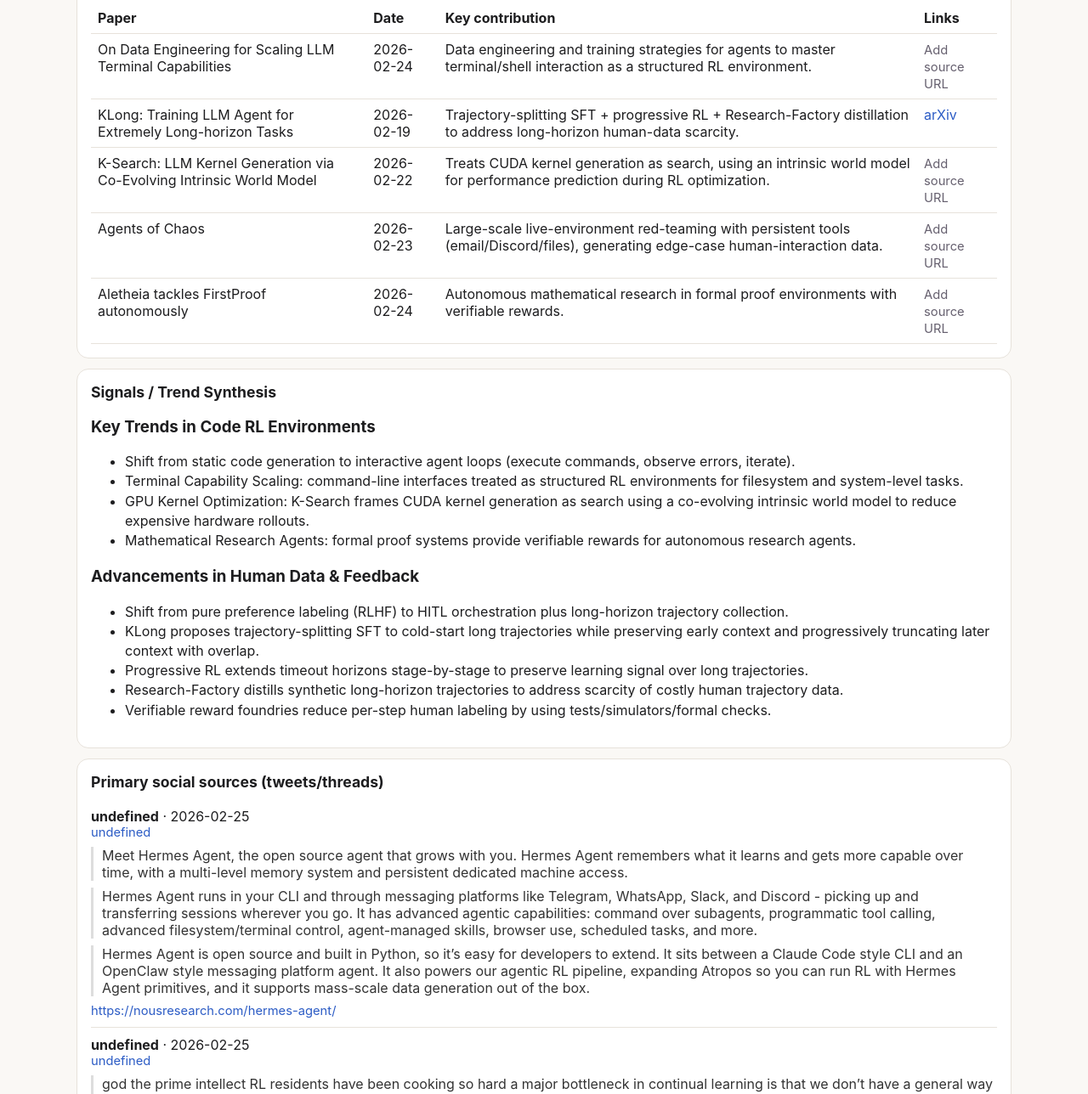
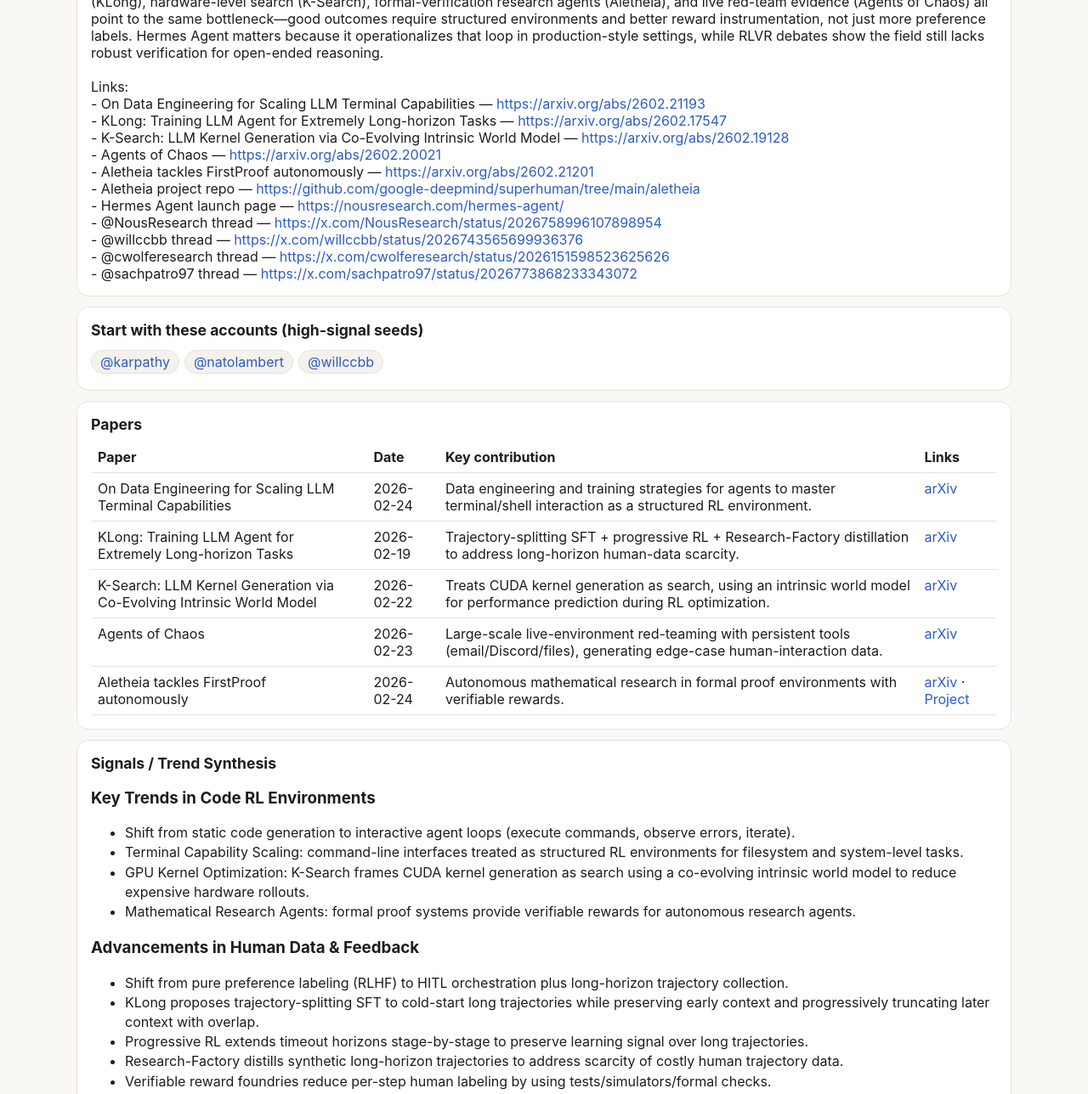
Before and after one commit to zenobia-pay/code-rl-briefing, a website: page public/index.html in a window 1280 px wide. Shown: the part 310-1598 px from the top of the page at 85% size. Drawn offline with Linux system fonts and the light colour scheme.

Commit message:
Add opinionated 2-sentence brief and backfill missing primary paper/source links

```diff
--- /dev/null
+++ b/public/data/brief.md
@@ -0,0 +1,16 @@
+Code RL is decisively shifting from “predict code” to “operate systems”: the winners are models trained in executable environments with verifiable feedback, not chat-only reward loops. My take: the next moat is not model size but the quality of environment design (terminal depth, verifier quality, long-horizon curriculum) plus operational data flywheels from persistent agents.
+
+The most important signal this week is convergence: terminal-capability training (Nemotron-Terminal), long-horizon curriculum design (KLong), hardware-level search (K-Search), formal-verification research agents (Aletheia), and live red-team evidence (Agents of Chaos) all point to the same bottleneck—good outcomes require structured environments and better reward instrumentation, not just more preference labels. Hermes Agent matters because it operationalizes that loop in production-style settings, while RLVR debates show the field still lacks robust verification for open-ended reasoning.
+
+Links:
+- On Data Engineering for Scaling LLM Terminal Capabilities — https://arxiv.org/abs/2602.21193
+- KLong: Training LLM Agent for Extremely Long-horizon Tasks — https://arxiv.org/abs/2602.17547
+- K-Search: LLM Kernel Generation via Co-Evolving Intrinsic World Model — https://arxiv.org/abs/2602.19128
+- Agents of Chaos — https://arxiv.org/abs/2602.20021
+- Aletheia tackles FirstProof autonomously — https://arxiv.org/abs/2602.21201
+- Aletheia project repo — https://github.com/google-deepmind/superhuman/tree/main/aletheia
+- Hermes Agent launch page — https://nousresearch.com/hermes-agent/
+- @NousResearch thread — https://x.com/NousResearch/status/2026758996107898954
+- @willccbb thread — https://x.com/willccbb/status/2026743565699936376
+- @cwolferesearch thread — https://x.com/cwolferesearch/status/2026151598523625626
+- @sachpatro97 thread — https://x.com/sachpatro97/status/2026773868233343072
--- a/public/data/papers.json
+++ b/public/data/papers.json
@@ -4,7 +4,12 @@
     "date": "2026-02-24",
     "key_contribution": "Data engineering and training strategies for agents to master terminal/shell interaction as a structured RL environment.",
     "topic": "terminal-capabilities",
-    "source_links": []
+    "source_links": [
+      {
+        "label": "arXiv",
+        "url": "https://arxiv.org/abs/2602.21193"
+      }
+    ]
   },
   {
     "title": "KLong: Training LLM Agent for Extremely Long-horizon Tasks",
@@ -12,7 +17,10 @@
     "key_contribution": "Trajectory-splitting SFT + progressive RL + Research-Factory distillation to address long-horizon human-data scarcity.",
     "topic": "long-horizon",
     "source_links": [
-      {"label":"arXiv","url":"https://arxiv.org/abs/2602.17547"}
+      {
+        "label": "arXiv",
+        "url": "https://arxiv.org/abs/2602.17547"
+      }
     ]
   },
   {
@@ -20,20 +28,39 @@
     "date": "2026-02-22",
     "key_contribution": "Treats CUDA kernel generation as search, using an intrinsic world model for performance prediction during RL optimization.",
     "topic": "gpu-kernel-optimization",
-    "source_links": []
+    "source_links": [
+      {
+        "label": "arXiv",
+        "url": "https://arxiv.org/abs/2602.19128"
+      }
+    ]
   },
   {
     "title": "Agents of Chaos",
     "date": "2026-02-23",
     "key_contribution": "Large-scale live-environment red-teaming with persistent tools (email/Discord/files), generating edge-case human-interaction data.",
     "topic": "human-interaction-data",
-    "source_links": []
+    "source_links": [
+      {
+        "label": "arXiv",
+        "url": "https://arxiv.org/abs/2602.20021"
+      }
+    ]
   },
   {
     "title": "Aletheia tackles FirstProof autonomously",
     "date": "2026-02-24",
     "key_contribution": "Autonomous mathematical research in formal proof environments with verifiable rewards.",
     "topic": "verifiable-reward-environments",
-    "source_links": []
+    "source_links": [
+      {
+        "label": "arXiv",
+        "url": "https://arxiv.org/abs/2602.21201"
+      },
+      {
+        "label": "Project",
+        "url": "https://github.com/google-deepmind/superhuman/tree/main/aletheia"
+      }
+    ]
   }
 ]
--- a/public/data/tweets.json
+++ b/public/data/tweets.json
@@ -5,14 +5,24 @@
     "author_handle": "@NousResearch",
     "author_url": "https://x.com/NousResearch",
     "tweet_url": "https://x.com/NousResearch/status/2026758996107898954",
-    "engagement": {"likes": 579, "views": "224k+"},
+    "engagement": {
+      "likes": 579,
+      "views": "224k+"
+    },
     "full_text_blocks": [
       "Meet Hermes Agent, the open source agent that grows with you. Hermes Agent remembers what it learns and gets more capable over time, with a multi-level memory system and persistent dedicated machine access.",
       "Hermes Agent runs in your CLI and through messaging platforms like Telegram, WhatsApp, Slack, and Discord - picking up and transferring sessions wherever you go. It has advanced agentic capabilities: command over subagents, programmatic tool calling, advanced filesystem/terminal control, agent-managed skills, browser use, scheduled tasks, and more.",
-      "Hermes Agent is open source and built in Python, so it’s easy for developers to extend. It sits between a Claude Code style CLI and an OpenClaw style messaging platform agent. It also powers our agentic RL pipeline, expanding Atropos so you can run RL with Hermes Agent primitives, and it supports mass-scale data generation out of the box."
+      "Hermes Agent is open source and built in Python, so it\u2019s easy for developers to extend. It sits between a Claude Code style CLI and an OpenClaw style messaging platform agent. It also powers our agentic RL pipeline, expanding Atropos so you can run RL with Hermes Agent primitives, and it supports mass-scale data generation out of the box."
     ],
     "links": [
       "https://nousresearch.com/hermes-agent/"
+    ],
+    "account_links": [
+      "https://x.com/NousResearch",
+      "https://xcancel.com/NousResearch"
+    ],
+    "archive_links": [
+      "https://xcancel.com/NousResearch/status/2026758996107898954"
     ]
   },
   {
@@ -21,10 +31,20 @@
     "author_handle": "@willccbb",
     "author_url": "https://x.com/willccbb",
     "tweet_url": "https://x.com/willccbb/status/2026743565699936376",
-    "engagement": {"likes": 160, "views": "6k"},
+    "engagement": {
+      "likes": 160,
+      "views": "6k"
+    },
     "full_text_blocks": [
-      "god the prime intellect RL residents have been cooking so hard  a major bottleneck in continual learning is that we don’t have a general way to compare and evaluate methods across task domains  i think @carnot_cyclist may have solved this",
-      "i won’t spoil it because i want him to write a banger blog post about it. but wow it’s just a really really clean formalism that can be used for so many different things, and he’s got some nice early experimental results to show it off"
+      "god the prime intellect RL residents have been cooking so hard  a major bottleneck in continual learning is that we don\u2019t have a general way to compare and evaluate methods across task domains  i think @carnot_cyclist may have solved this",
+      "i won\u2019t spoil it because i want him to write a banger blog post about it. but wow it\u2019s just a really really clean formalism that can be used for so many different things, and he\u2019s got some nice early experimental results to show it off"
+    ],
+    "account_links": [
+      "https://x.com/willccbb",
+      "https://xcancel.com/willccbb"
+    ],
+    "archive_links": [
+      "https://xcancel.com/willccbb/status/2026743565699936376"
     ]
   },
   {
@@ -33,11 +53,21 @@
     "author_handle": "@cwolferesearch",
     "author_url": "https://x.com/cwolferesearch",
     "tweet_url": "https://x.com/cwolferesearch/status/2026151598523625626",
-    "engagement": {"likes": 76, "views": "3.6k"},
+    "engagement": {
+      "likes": 76,
+      "views": "3.6k"
+    },
     "full_text_blocks": [
-      "Rubric-based RL is a really popular topic right now, but it’s not new. Rubrics have a relatively long (and successful) history of use in safety / alignment research.",
+      "Rubric-based RL is a really popular topic right now, but it\u2019s not new. Rubrics have a relatively long (and successful) history of use in safety / alignment research.",
       "The most common approach to use for safety training is RLHF ... relying upon preference data has limitations: a large volume of preference data must be collected; we lose granular control over alignment criteria.",
       "Today, rubric-based RL looks pretty similar to these systems ... We go beyond preference data and usually generate a direct assessment reward; rubrics are often prompt-specific; the output of the reasoning model / LLM judge is directly used as the reward signal."
+    ],
+    "account_links": [
+      "https://x.com/cwolferesearch",
+      "https://xcancel.com/cwolferesearch"
+    ],
+    "archive_links": [
+      "https://xcancel.com/cwolferesearch/status/2026151598523625626"
     ]
   },
   {
@@ -45,16 +75,26 @@
     "author_handle": "@saen_dev",
     "author_url": "https://x.com/saen_dev",
     "full_text_blocks": [
-      "RLVR over RLHF is a genuine paradigm shift — training on verifiable outcomes rather than human preference labels removes a whole class of reward hacking problems. The challenge is defining what ‘verifiable’ means for open-ended tasks. Code and math are easy; reasoning is harder."
-    ]
+      "RLVR over RLHF is a genuine paradigm shift \u2014 training on verifiable outcomes rather than human preference labels removes a whole class of reward hacking problems. The challenge is defining what \u2018verifiable\u2019 means for open-ended tasks. Code and math are easy; reasoning is harder."
+    ],
+    "account_links": [
+      "https://x.com/saen_dev",
+      "https://xcancel.com/saen_dev"
+    ],
+    "tweet_search_url": "https://x.com/search?q=from%3Asaen_dev%20RLVR%20over%20RLHF%20is%20a%20genuine%20paradigm%20shift%20%E2%80%94%20training%20on%20verifiable%20outcomes%20rather%20than%20h&src=typed_query&f=live"
   },
   {
     "date": "2026-02-23",
     "author_handle": "@Shekswess",
     "author_url": "https://x.com/Shekswess",
     "full_text_blocks": [
-      "The alpha changed behavior more than any other hyperparameter… 4 rollouts kept strong accuracy and cheaper training process… RLVR needs rollout diversity…"
-    ]
+      "The alpha changed behavior more than any other hyperparameter\u2026 4 rollouts kept strong accuracy and cheaper training process\u2026 RLVR needs rollout diversity\u2026"
+    ],
+    "account_links": [
+      "https://x.com/Shekswess",
+      "https://xcancel.com/Shekswess"
+    ],
+    "tweet_search_url": "https://x.com/search?q=from%3AShekswess%20The%20alpha%20changed%20behavior%20more%20than%20any%20other%20hyperparameter%E2%80%A6%204%20rollouts%20kept%20strong%20accu&src=typed_query&f=live"
   },
   {
     "date": "2026-02-25",
@@ -62,7 +102,12 @@
     "author_url": "https://x.com/fourierproject",
     "full_text_blocks": [
       "Evolution ~= pretrain(prediction) + rl (value functions/personalities) + modalities. Current RLVR is not diverse + extremely short time scales. Probably should be VERY careful with RL with smarter models."
-    ]
+    ],
+    "account_links": [
+      "https://x.com/fourierproject",
+      "https://xcancel.com/fourierproject"
+    ],
+    "tweet_search_url": "https://x.com/search?q=from%3Afourierproject%20Evolution%20~%3D%20pretrain%28prediction%29%20%2B%20rl%20%28value%20functions/personalities%29%20%2B%20modalities.%20Curre&src=typed_query&f=live"
   },
   {
     "date": "2026-02-24",
@@ -70,7 +115,12 @@
     "author_url": "https://x.com/agitbackprop",
     "full_text_blocks": [
       "RLVR can let agents bypass HHH circuits from prior RLHF (e.g., coding agents sabotaging unit tests)."
-    ]
+    ],
+    "account_links": [
+      "https://x.com/agitbackprop",
+      "https://xcancel.com/agitbackprop"
+    ],
+    "tweet_search_url": "https://x.com/search?q=from%3Aagitbackprop%20RLVR%20can%20let%20agents%20bypass%20HHH%20circuits%20from%20prior%20RLHF%20%28e.g.%2C%20coding%20agents%20sabotaging%20un&src=typed_query&f=live"
   },
   {
     "id": "2026773868233343072",
@@ -80,20 +130,37 @@
     "tweet_url": "https://x.com/sachpatro97/status/2026773868233343072",
     "full_text_blocks": [
       "the hypothesis on what will drive differentiation, or even a moat, in the RL environments space changes every week ... Everybody wants high quality tasks, rubrics and verifiers but some want just that, others want the full harness and TVRs ..."
+    ],
+    "account_links": [
+      "https://x.com/sachpatro97",
+      "https://xcancel.com/sachpatro97"
+    ],
+    "archive_links": [
+      "https://xcancel.com/sachpatro97/status/2026773868233343072"
     ]
   },
   {
     "date": "2026-02-20",
     "author_handle": "@dair_ai",
     "author_url": "https://x.com/dair_ai",
-    "engagement": {"likes": 158, "views": "8.6k+"},
+    "engagement": {
+      "likes": 158,
+      "views": "8.6k+"
+    },
     "full_text_blocks": [
       "Training LLM agents for extremely long-horizon tasks remains an open challenge. Most pipelines struggle with extended-duration trajectories.",
       "KLong tackles this with trajectory-splitting supervised fine-tuning that preserves early context while progressively truncating later context, followed by progressive RL with extended timeouts.",
       "They also built a Research-Factory pipeline that automatically generates thousands of long-horizon training trajectories from Claude 4.5 Sonnet.",
       "The 106B-parameter KLong model outperforms Kimi K2 Thinking (1T) by 11.28% on PaperBench, with gains generalizing to SWE-bench Verified and MLE-bench."
     ],
-    "links": ["https://arxiv.org/abs/2602.17547"]
+    "links": [
+      "https://arxiv.org/abs/2602.17547"
+    ],
+    "account_links": [
+      "https://x.com/dair_ai",
+      "https://xcancel.com/dair_ai"
+    ],
+    "tweet_search_url": "https://x.com/search?q=from%3Adair_ai%20Training%20LLM%20agents%20for%20extremely%20long-horizon%20tasks%20remains%20an%20open%20challenge.%20Most%20pipel&src=typed_query&f=live"
   },
   {
     "date": "2026-02-20",
@@ -104,15 +171,29 @@
       "KLong proposes trajectory splitting SFT and progressive RL with gradually extended timeouts.",
       "The 10x parameter efficiency gap suggests that for agentic tasks, how you train matters far more than raw scale."
     ],
-    "links": ["https://arxiv.org/abs/2602.17547"]
+    "links": [
+      "https://arxiv.org/abs/2602.17547"
+    ],
+    "account_links": [
+      "https://x.com/guifav",
+      "https://xcancel.com/guifav"
+    ],
+    "tweet_search_url": "https://x.com/search?q=from%3Aguifav%20A%20106B%20parameter%20open%20source%20model%20just%20outperformed%20a%201%20trillion%20parameter%20one%20on%20long%20ho&src=typed_query&f=live"
   },
   {
     "date": "2026-02-21",
     "author_handle": "@SciFi",
     "author_url": "https://x.com/SciFi",
     "full_text_blocks": [
-      "KLong: Training LLM Agent for Extremely Long-horizon Tasks — Yue Liu, Zhiyuan Hu, Flood Sung, Jiaheng Zhang, Bryan Hooi"
+      "KLong: Training LLM Agent for Extremely Long-horizon Tasks \u2014 Yue Liu, Zhiyuan Hu, Flood Sung, Jiaheng Zhang, Bryan Hooi"
     ],
-    "links": ["https://arxiv.org/abs/2602.17547"]
+    "links": [
+      "https://arxiv.org/abs/2602.17547"
+    ],
+    "account_links": [
+      "https://x.com/SciFi",
+      "https://xcancel.com/SciFi"
+    ],
+    "tweet_search_url": "https://x.com/search?q=from%3ASciFi%20KLong%3A%20Training%20LLM%20Agent%20for%20Extremely%20Long-horizon%20Tasks%20%E2%80%94%20Yue%20Liu%2C%20Zhiyuan%20Hu%2C%20Flood%20Su&src=typed_query&f=live"
   }
 ]
--- a/public/index.html
+++ b/public/index.html
@@ -23,6 +23,11 @@
       <p class="muted"><a href="/data/raw-notes.md" target="_blank">Open raw ingest notes (verbatim)</a></p>
 
       <section class="card">
+        <h2>Brief</h2>
+        <div id="brief" style="white-space:pre-wrap"></div>
+      </section>
+
+      <section class="card">
         <h2>Start with these accounts (high-signal seeds)</h2>
         <div id="seedAccounts"></div>
       </section>
@@ -45,11 +50,15 @@
 
     <script>
       Promise.all([
+        fetch('/data/brief.md').then(r=>r.text()),
         fetch('/data/accounts.json').then(r=>r.json()),
         fetch('/data/papers.json').then(r=>r.json()),
         fetch('/data/signals.json').then(r=>r.json()),
         fetch('/data/tweets.json').then(r=>r.json())
-      ]).then(([accounts,papers,signals,tweets])=>{
+      ]).then(([brief,accounts,papers,signals,tweets])=>{
+        const linkifiedBrief = brief.replace(/(https?:\/\/[^\s\n]+)/g, '<a href="$1" target="_blank">$1</a>');
+        document.getElementById('brief').innerHTML = linkifiedBrief;
+
         document.getElementById('seedAccounts').innerHTML = accounts
           .filter(a=>a.priority==='seed')
           .map(a=>`<span class="pill"><a href="${a.url}" target="_blank">${a.handle}</a></span>`)
@@ -67,7 +76,7 @@
         document.getElementById('tweets').innerHTML = tweets.map(t=>`
           <article style="padding:10px 0;border-bottom:1px solid var(--line)">
             <div><strong>${t.topic}</strong> · ${t.date}</div>
-            <div class="muted"><a href="${t.author_url}" target="_blank">${t.author}</a>${t.post_url ? ` · <a href="${t.post_url}" target="_blank">post link</a>` : ''}${t.paper_link ? ` · <a href="${t.paper_link}" target="_blank">paper</a>` : ''}</div>
+            <div class="muted"><a href="${t.author_url || (t.account_links&&t.account_links[0])}" target="_blank">${t.author || t.author_handle}</a>${t.tweet_url ? ` · <a href="${t.tweet_url}" target="_blank">post link</a>` : ''}${t.tweet_search_url ? ` · <a href="${t.tweet_search_url}" target="_blank">search link</a>` : ''}${t.archive_links ? ` · ${t.archive_links.map(a=>`<a href="${a}" target="_blank">archive</a>`).join(' · ')}` : ''}${t.paper_link ? ` · <a href="${t.paper_link}" target="_blank">paper</a>` : ''}</div>
             ${(t.full_text_blocks||t.quotes||[]).map(q=>`<div class="quote">${q}</div>`).join('')}
             ${(t.links||[]).length ? `<div class="muted">${t.links.map(l=>`<a href="${l}" target="_blank">${l}</a>`).join(' · ')}</div>` : ''}
           </article>
```
